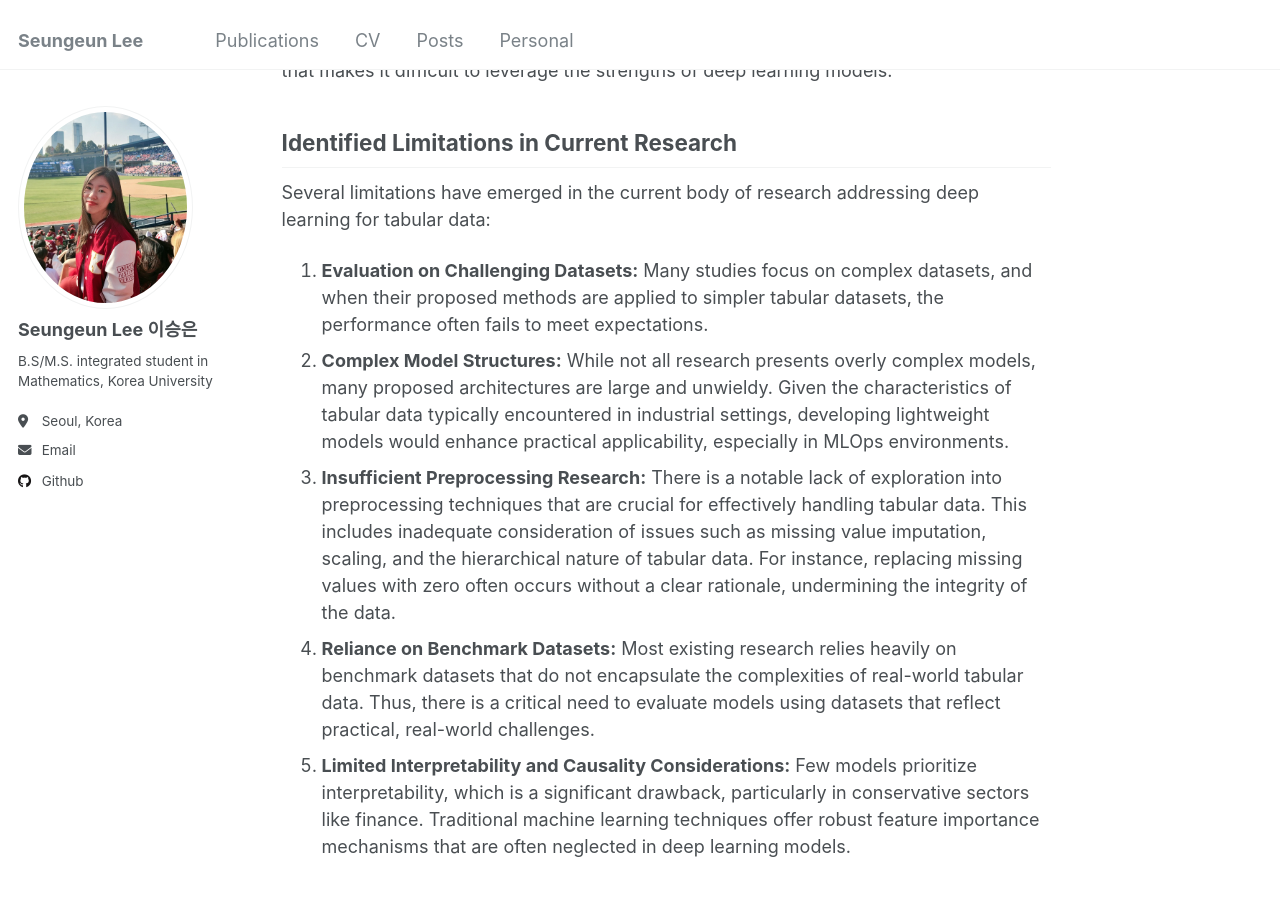
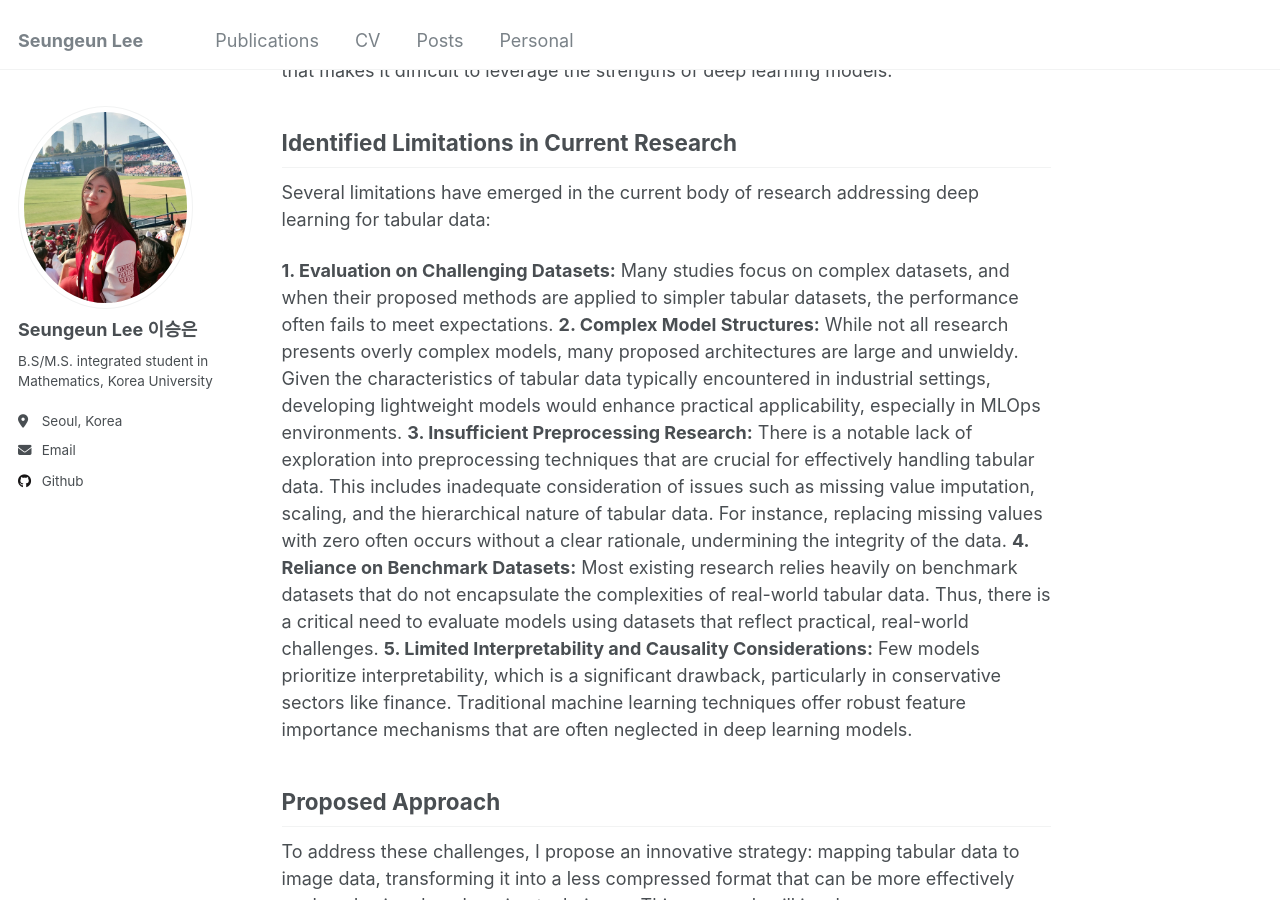
Before and after one commit to duneag2/duneag2.github.io, a Jekyll site: the page built from _posts/2024-10-08-blog-post-1.md, in a window 1280 px wide and 900 px high, scrolled down 645 px. Built offline with Jekyll 4.4.1, drawn with Linux system fonts in a browser that asks for light colours.

Commit message:
Update 2024-10-08-blog-post-1.md

```diff
--- a/_posts/2024-10-08-blog-post-1.md
+++ b/_posts/2024-10-08-blog-post-1.md
@@ -17,11 +17,11 @@
 
 Several limitations have emerged in the current body of research addressing deep learning for tabular data:
 
-1. **Evaluation on Challenging Datasets:** Many studies focus on complex datasets, and when their proposed methods are applied to simpler tabular datasets, the performance often fails to meet expectations.
-2. **Complex Model Structures:** While not all research presents overly complex models, many proposed architectures are large and unwieldy. Given the characteristics of tabular data typically encountered in industrial settings, developing lightweight models would enhance practical applicability, especially in MLOps environments.
-3. **Insufficient Preprocessing Research:** There is a notable lack of exploration into preprocessing techniques that are crucial for effectively handling tabular data. This includes inadequate consideration of issues such as missing value imputation, scaling, and the hierarchical nature of tabular data. For instance, replacing missing values with zero often occurs without a clear rationale, undermining the integrity of the data.
-4. **Reliance on Benchmark Datasets:** Most existing research relies heavily on benchmark datasets that do not encapsulate the complexities of real-world tabular data. Thus, there is a critical need to evaluate models using datasets that reflect practical, real-world challenges.
-5. **Limited Interpretability and Causality Considerations:** Few models prioritize interpretability, which is a significant drawback, particularly in conservative sectors like finance. Traditional machine learning techniques offer robust feature importance mechanisms that are often neglected in deep learning models.
+**1. Evaluation on Challenging Datasets:** Many studies focus on complex datasets, and when their proposed methods are applied to simpler tabular datasets, the performance often fails to meet expectations.
+**2. Complex Model Structures:** While not all research presents overly complex models, many proposed architectures are large and unwieldy. Given the characteristics of tabular data typically encountered in industrial settings, developing lightweight models would enhance practical applicability, especially in MLOps environments.
+**3. Insufficient Preprocessing Research:** There is a notable lack of exploration into preprocessing techniques that are crucial for effectively handling tabular data. This includes inadequate consideration of issues such as missing value imputation, scaling, and the hierarchical nature of tabular data. For instance, replacing missing values with zero often occurs without a clear rationale, undermining the integrity of the data.
+**4. Reliance on Benchmark Datasets:** Most existing research relies heavily on benchmark datasets that do not encapsulate the complexities of real-world tabular data. Thus, there is a critical need to evaluate models using datasets that reflect practical, real-world challenges.
+**5. Limited Interpretability and Causality Considerations:** Few models prioritize interpretability, which is a significant drawback, particularly in conservative sectors like finance. Traditional machine learning techniques offer robust feature importance mechanisms that are often neglected in deep learning models.
 
 ## Proposed Approach
 
```
